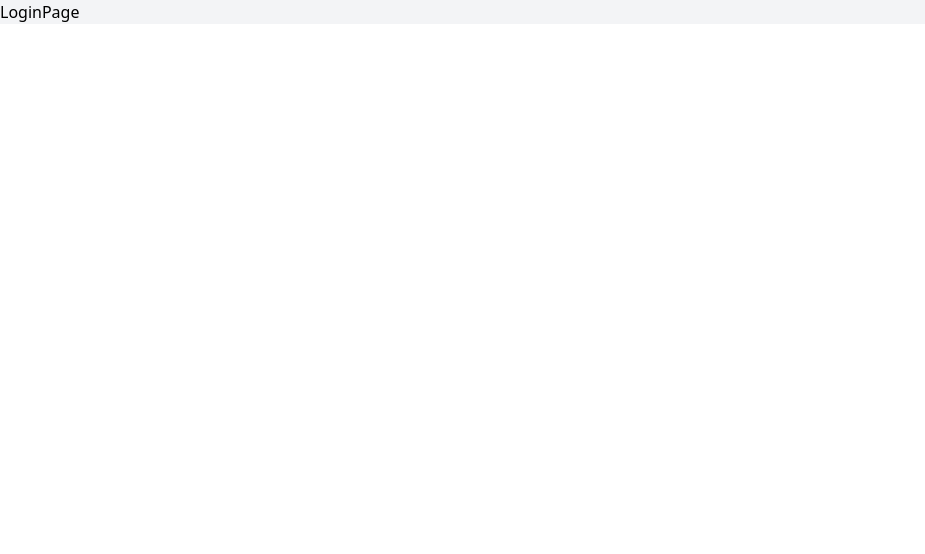
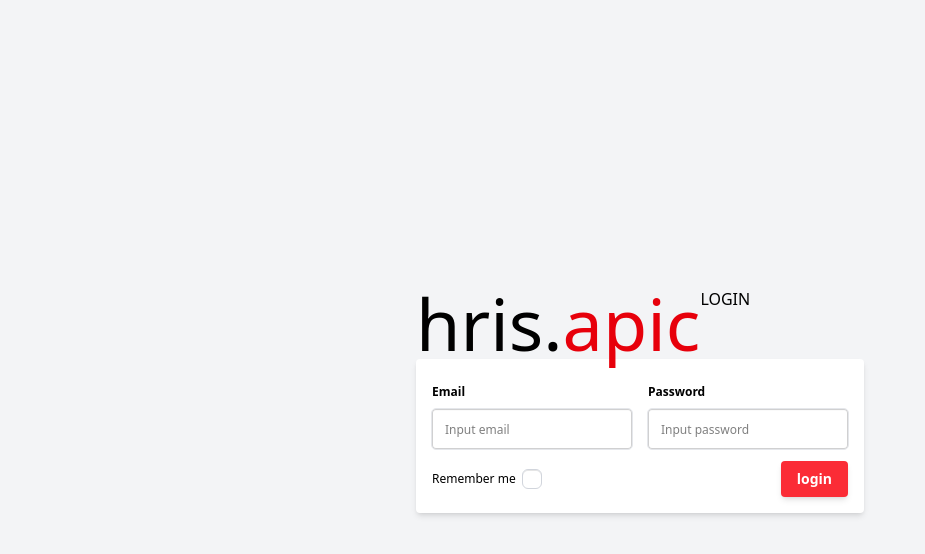
Before and after one commit to 20021092aytidA/hris-fe-next, a Next.js app: page /login in a window 1280 px wide. Shown: the top 554 px of the page, without its empty margins (0-925 px from the left). Built offline with nearby package versions, Linux system fonts and the light colour scheme.

Commit message:
add/edit: added login; edit dashboard button

```diff
--- a/app/(no-shell)/login/layout.tsx
+++ b/app/(no-shell)/layout.tsx
@@ -5,5 +5,9 @@ export default function NoShellLayout({
 }: {
   children: React.ReactNode;
 }) {
-  return <>{children}</>;
+  return (
+    <>
+      <div className="min-h-screen">{children}</div>
+    </>
+  );
 }
--- /dev/null
+++ b/app/(no-shell)/login/component/loginForm.tsx
@@ -0,0 +1,64 @@
+"use client";
+
+import { useRouter } from "next/navigation";
+import { useState } from "react";
+
+export default function LoginForm() {
+  const nav = useRouter();
+  const [email, setEmail] = useState<string>("");
+  const [pass, setPass] = useState<string>("");
+  const [isRemeber, setIsRemeber] = useState<boolean>(false);
+
+  const handleLogin = () => {
+    nav.push("/dashboard");
+  };
+
+  return (
+    <>
+      <div className="grid grid-cols-6 gap-4">
+        <fieldset className="col-span-6 sm:col-span-3 fieldset mb-2">
+          <legend className="fieldset-legend text-black">Email</legend>
+          <input
+            type="email"
+            required
+            className="input bg-white text-xs outline outline-gray-200"
+            placeholder="Input email"
+            value={email}
+            onChange={(e) => setEmail(e.target.value)}
+          />
+        </fieldset>
+        <fieldset className="col-span-6 sm:col-span-3 fieldset">
+          <legend className="fieldset-legend text-black">Password</legend>
+          <input
+            type="password"
+            required
+            className="input bg-white text-xs outline outline-gray-200"
+            placeholder="Input password"
+            value={pass}
+            onChange={(e) => setPass(e.target.value)}
+          />
+        </fieldset>
+      </div>
+      <div className="flex justify-between">
+        <div className="flex fieldset items-center">
+          <label htmlFor="rememberCheck" className=" cursor-pointer">
+            Remember me
+          </label>
+          <input
+            id="rememberCheck"
+            type="checkbox"
+            checked={isRemeber}
+            onChange={() => setIsRemeber(isRemeber ? false : true)}
+            className="size-5 checkbox rounded-md border-gray-300 checked:bg-red-500! checked:text-white"
+          />
+        </div>
+        <button
+          className="px-4 py-2 font-semibold hover:underline text-white bg-red-500! hover:bg-red-600! rounded-sm cursor-pointer text-sm shadow-md"
+          onClick={() => handleLogin()}
+        >
+          login
+        </button>
+      </div>
+    </>
+  );
+}
--- a/app/(no-shell)/login/page.tsx
+++ b/app/(no-shell)/login/page.tsx
@@ -1,5 +1,20 @@
 import React from "react";
+import LoginForm from "./component/loginForm";
 
 export default function LoginPage() {
-  return <div>LoginPage</div>;
+  return (
+    <div className="min-h-screen flex items-center justify-center text-black">
+      <div>
+        <div className="flex items-start">
+          <div className="text-7xl">
+            hris.<span className="text-red-600">apic</span>
+          </div>
+          <div>LOGIN</div>
+        </div>
+        <div className="rounded-sm shadow-md p-4 bg-white">
+          <LoginForm />
+        </div>
+      </div>
+    </div>
+  );
 }
--- a/app/(with-shell)/component/navbar/navbarDesktop.tsx
+++ b/app/(with-shell)/component/navbar/navbarDesktop.tsx
@@ -8,10 +8,9 @@ export default function NavbarDesktop() {
     <header className="not-sm:hidden bg-transparent flex justify-between items-center h-20 sm:px-10 md:px-20 border-b-2 border-gray-200">
       <Link
         href="/dashboard"
-        className="flex items-center space-x-2 text-xl px-3 py-2 bg-red-700 hover:underline rounded-sm text-white font-semibold"
+        className="text-2xl px-3 py-2 hover:underline text-black font-semibold"
       >
-        <HomeIcon />
-        <div>HRIS APIC</div>
+        hris.<span className="text-red-700 font-bold">apic</span>
       </Link>
       <div className="flex items-center space-x-4">
         <NavbarLinks />
--- a/public/icons/homeIcon.tsx
+++ b/public/icons/homeIcon.tsx
@@ -8,7 +8,7 @@ export default function HomeIcon() {
       viewBox="0 0 24 24"
       strokeWidth={2}
       stroke="currentColor"
-      className="size-6"
+      className="size-5"
     >
       <path
         strokeLinecap="round"
```
